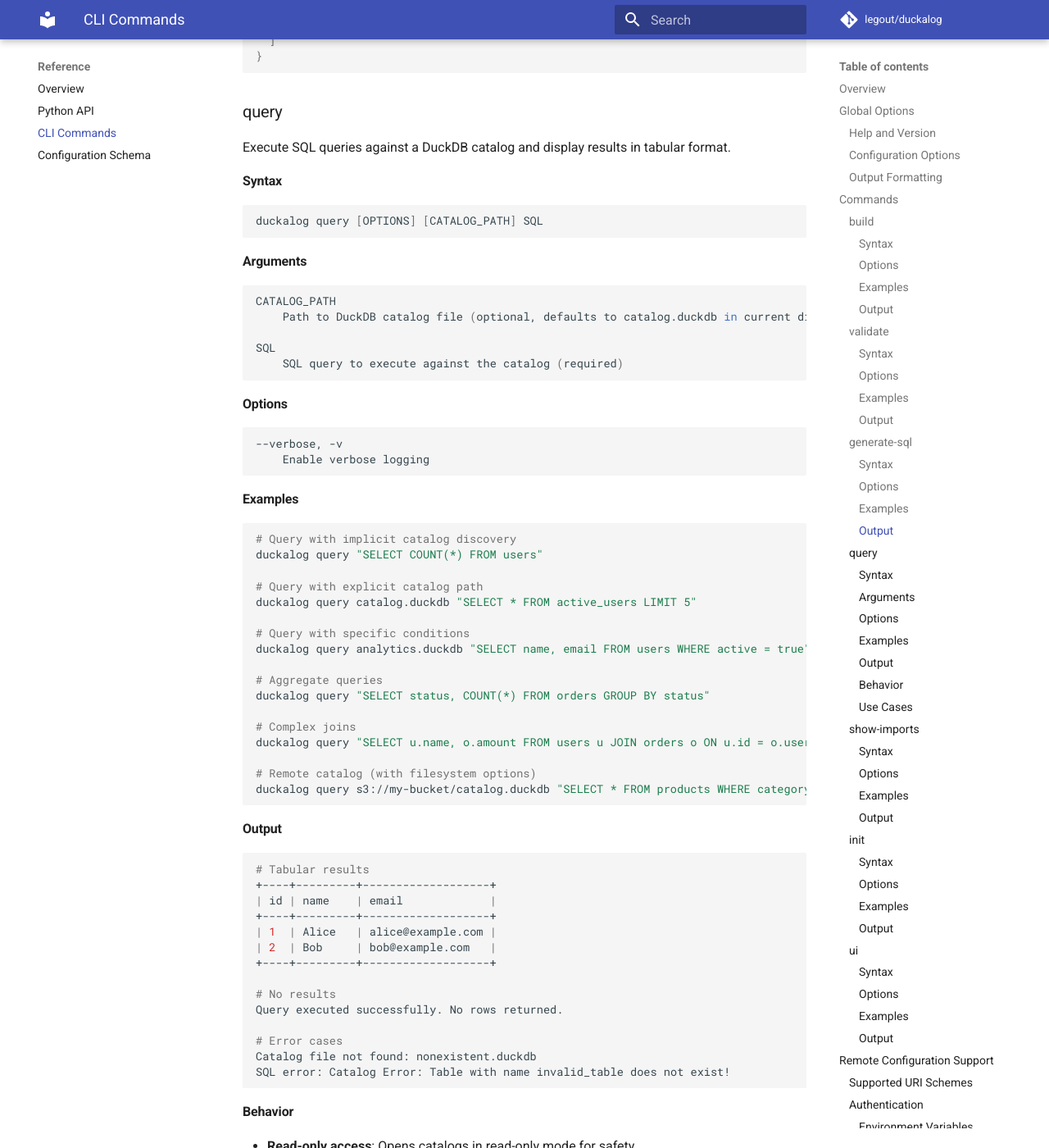
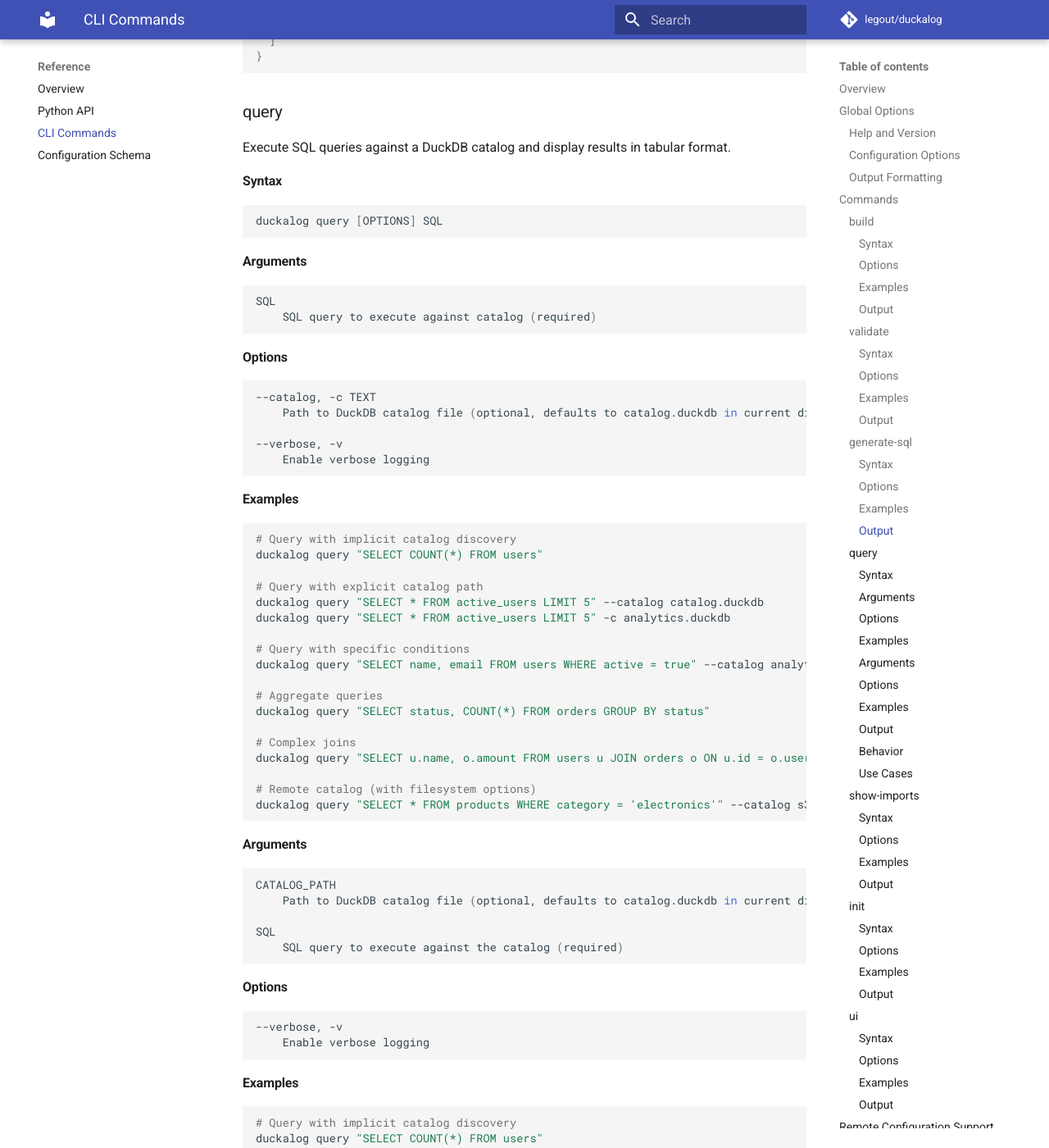
Before and after one commit to legout/duckalog, an MkDocs documentation site: the page built from docs/reference/cli.md, in a window 1280 px wide and 1400 px high, scrolled down 5237 px. Shown: the whole window at 82% size. Built offline with MkDocs 1.6.1 and Material for MkDocs 9.7.7, drawn with Linux system fonts in a browser that asks for light colours; comment, search, counter and statistics services are not loaded.

Commit message:
fix: resolve CLI query command argument ambiguity
Change query command from positional catalog argument to --catalog flag
to eliminate confusion between catalog path and SQL query arguments.

Before: duckalog query [CATALOG_PATH] SQL
After:  duckalog query [OPTIONS] SQL --catalog CATALOG_PATH

This resolves the issue where SQL queries were incorrectly treated as
catalog paths when no explicit catalog was provided.

Updated:
- Function signature to use catalog flag instead of positional argument
- All test cases to use new --catalog flag syntax
- CLI documentation examples to show flag-based usage
- CLI specification to reflect new argument structure
- Quickstart guide examples with --catalog flag

The command now works as expected:
  duckalog query 'SELECT COUNT(*) FROM users'           # Implicit discovery
  duckalog query 'SELECT * FROM users' --catalog db.duckdb  # Explicit path

````diff
--- a/docs/reference/cli.md
+++ b/docs/reference/cli.md
@@ -257,7 +257,44 @@
 
 #### Syntax
 ```bash
-duckalog query [OPTIONS] [CATALOG_PATH] SQL
+duckalog query [OPTIONS] SQL
+```
+
+#### Arguments
+```bash
+SQL
+    SQL query to execute against catalog (required)
+```
+
+#### Options
+```bash
+--catalog, -c TEXT
+    Path to DuckDB catalog file (optional, defaults to catalog.duckdb in current directory)
+
+--verbose, -v
+    Enable verbose logging
+```
+
+#### Examples
+```bash
+# Query with implicit catalog discovery
+duckalog query "SELECT COUNT(*) FROM users"
+
+# Query with explicit catalog path
+duckalog query "SELECT * FROM active_users LIMIT 5" --catalog catalog.duckdb
+duckalog query "SELECT * FROM active_users LIMIT 5" -c analytics.duckdb
+
+# Query with specific conditions
+duckalog query "SELECT name, email FROM users WHERE active = true" --catalog analytics.duckdb
+
+# Aggregate queries
+duckalog query "SELECT status, COUNT(*) FROM orders GROUP BY status"
+
+# Complex joins
+duckalog query "SELECT u.name, o.amount FROM users u JOIN orders o ON u.id = o.user_id WHERE o.amount > 100" --catalog catalog.duckdb
+
+# Remote catalog (with filesystem options)
+duckalog query "SELECT * FROM products WHERE category = 'electronics'" --catalog s3://my-bucket/catalog.duckdb --fs-key AKIA... --fs-secret wJalr...
 ```
 
 #### Arguments
````
Also changed, not shown: docs/_snippets/intro-quickstart.md (+5 -1 lines), openspec/specs/cli/spec.md (+4 -4 lines), 2 other files.
